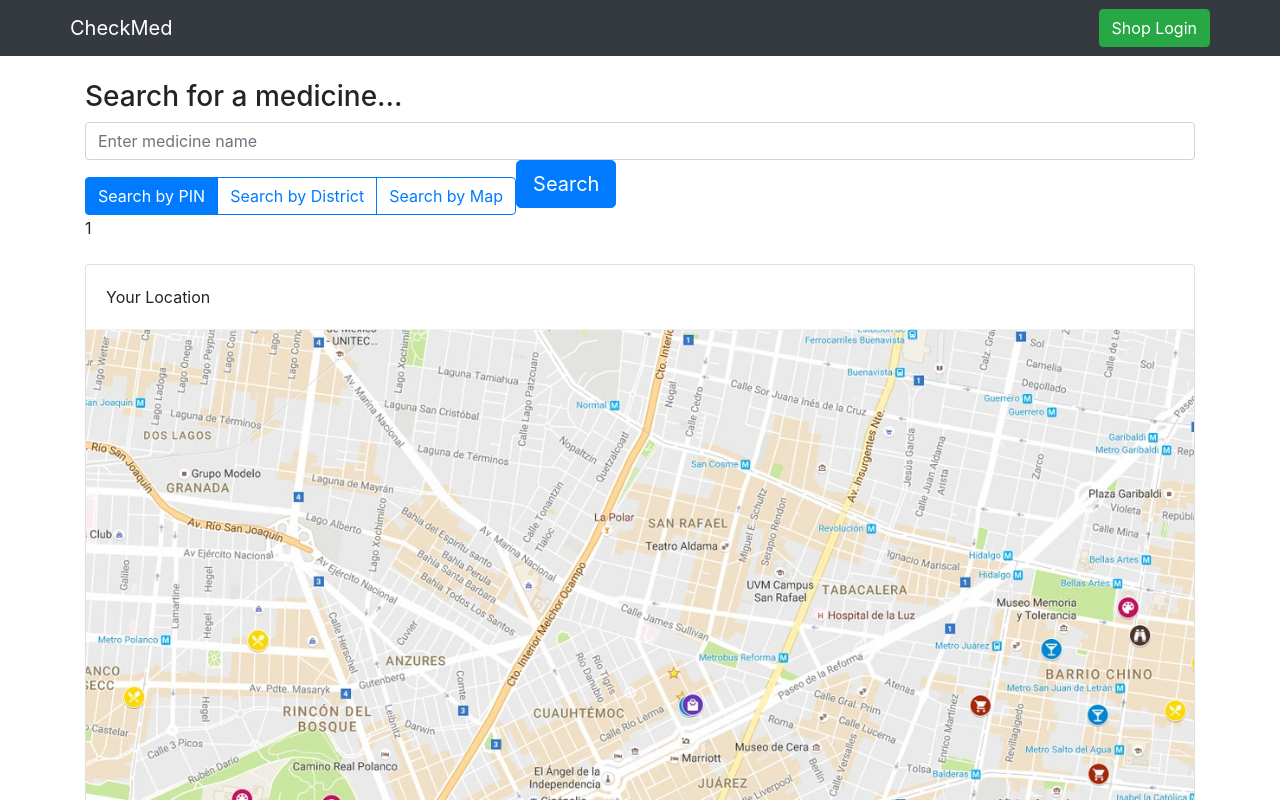
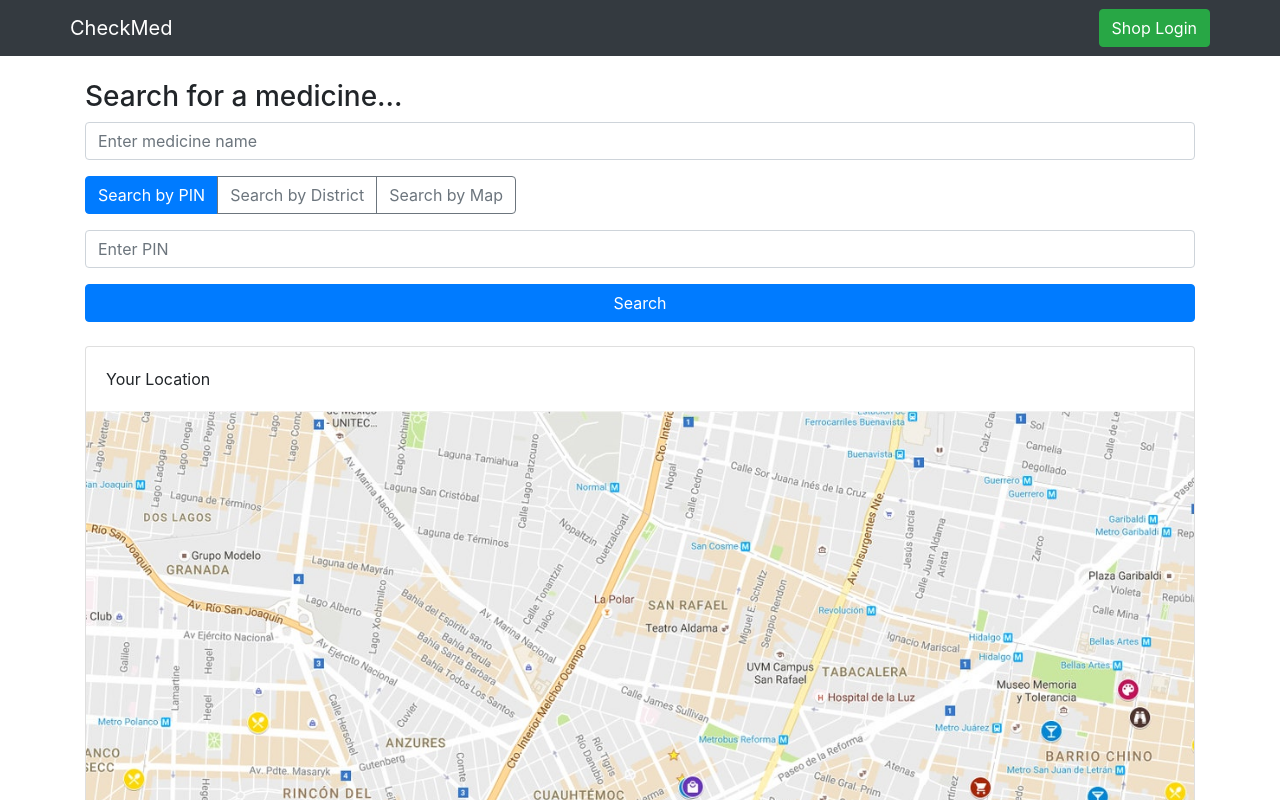
Before and after one commit to SrijanDas/Check-Med-frontend, a React (Create React App) app: page / in a window 1280 px wide. Shown: the top 800 px of the page. Built offline with nearby package versions, Linux system fonts and the light colour scheme.

Commit message:
issue #2. Render different input fields based on button selected

```diff
--- a/src/components/SearchForm.jsx
+++ b/src/components/SearchForm.jsx
@@ -1,10 +1,15 @@
-import React, { useState } from "react";
+import React, { useEffect, useState } from "react";
+import { useRef } from "react";
 import Button from "react-bootstrap/Button";
 import ButtonGroup from "react-bootstrap/ButtonGroup";
 import Form from "react-bootstrap/Form";
 
 function SearchForm() {
   const [btnSelect, setBtnSelect] = useState("1");
+  const searchBy = useRef();
+  useEffect(() => {
+    searchBy.current = btnSelect;
+  }, [btnSelect]);
 
   const buttons = [
     { name: "Search by PIN", value: "1" },
@@ -22,7 +27,10 @@ function SearchForm() {
           {buttons.map((btn, idx) => (
             <Button
               key={idx}
-              variant={btnSelect === btn.value ? "primary" : "outline-primary"}
+              className="mb-3"
+              variant={
+                btnSelect === btn.value ? "primary" : "outline-secondary"
+              }
               onClick={() => {
                 setBtnSelect(btn.value);
               }}
@@ -31,11 +39,12 @@ function SearchForm() {
             </Button>
           ))}
         </ButtonGroup>
-        <Button size="lg" variant="primary" className="mb-2">
+        <Form.Control type="text" placeholder="Enter PIN" />
+
+        <Button variant="primary" className="mt-3 btn-block">
           Search
         </Button>
       </Form>
-      {btnSelect}
     </>
   );
 }
```
